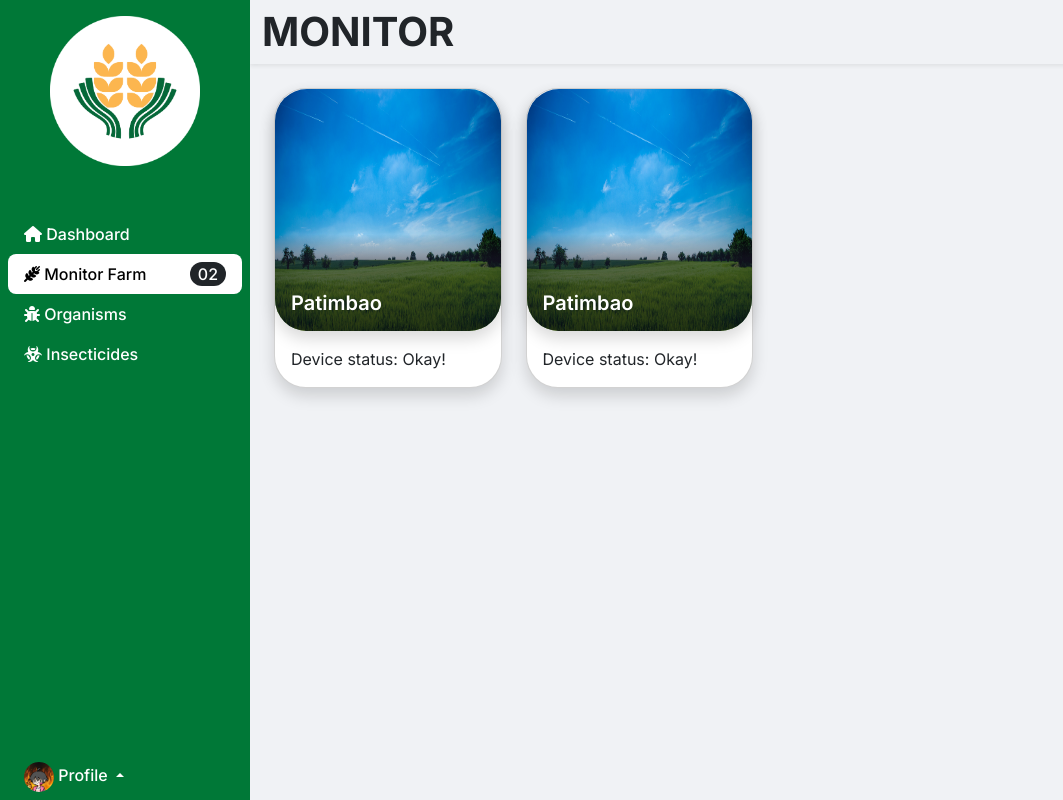
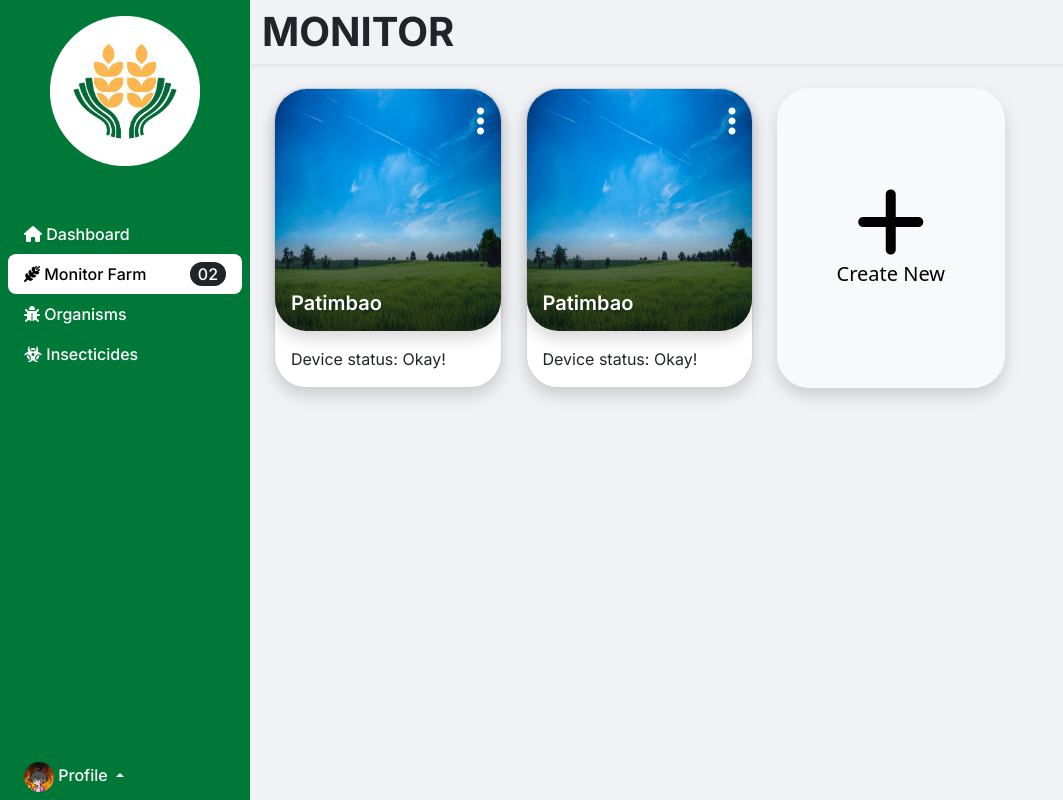
Before and after one commit to Gvtone/pest-advisor, a Flask app: page /monitor in a window 1280 px wide. Shown: the whole page, without its empty margins (0-1063 px from the left). Run offline with Flask 3, Linux system fonts and the light colour scheme; some libraries are stand-ins or nearby versions.

Commit message:
Updated Farm Cards

```diff
--- a/static/styles.css
+++ b/static/styles.css
@@ -102,6 +102,15 @@
     left: 0;
 }
 
+.card-img-top {
+    min-width: 100%;
+    min-height: 100%;
+}
+
+.dropdown-toggle::after {
+    content: none;
+}
+
 @media(max-width: 820px) {
     #side_nav {
         display: none;
--- a/templates/monitor.html
+++ b/templates/monitor.html
@@ -7,7 +7,8 @@
 
 {% block main %}
 <div class="row" id="monitor-content">
-  <div class="col-sm-12 col-md-4 col-lg-3">
+  <div class="col-12 col-md-4 col-lg-3">
+    <a href="#" class="text-decoration-none">
       <div class="card mb-4 rounded-5 shadow">
         <div class="d-flex rounded-5 shadow flex-grow-1 position-relative">
           <img src="./static/images/farm_img.jpg" class="card-img-top rounded-5">
@@ -15,13 +16,29 @@
             <h5 class="card-title text-white position-absolute z-1 bottom-0 pb-2">Patimbao</h5>
             <div class="img-overlay-gradient rounded-5"></div>
           </div>
+
+          <div class="dropdown m-3" style="position: absolute; right: 0;">
+            <a class="dropdown-toggle text-decoration-none" href="#" role="button" data-bs-toggle="dropdown" aria-expanded="false">
+              <i class="fa-solid fa-ellipsis-vertical" style="color: #ffffff; font-size: 2rem;"></i>
+            </a>
+
+            <ul class="dropdown-menu rounded-1">
+              <li><a class="dropdown-item" href="#">Rename</a></li>
+              <li><a class="dropdown-item" href="#">Change Picture</a></li>
+              <li><hr class="dropdown-divider"></li>
+              <li><a class="dropdown-item" href="#">Delete</a></li>
+            </ul>
           </div>
+        </div>
+
         <div class="card-body flex-shrink-1 p-3">
           <p class="card-text">Device status: Okay!</p>
         </div>
       </div>
+    </a>
   </div>
-  <div class="col-sm-12 col-md-4 col-lg-3">
+  <div class="col-12 col-md-4 col-lg-3">
+    <a href="#" class="text-decoration-none">
       <div class="card mb-4 rounded-5 shadow">
         <div class="d-flex rounded-5 shadow flex-grow-1 position-relative">
           <img src="./static/images/farm_img.jpg" class="card-img-top rounded-5">
@@ -29,13 +46,35 @@
             <h5 class="card-title text-white position-absolute z-1 bottom-0 pb-2">Patimbao</h5>
             <div class="img-overlay-gradient rounded-5"></div>
           </div>
+
+          <div class="dropdown m-3" style="position: absolute; right: 0;">
+            <a class="dropdown-toggle text-decoration-none" href="#" role="button" data-bs-toggle="dropdown" aria-expanded="false">
+              <i class="fa-solid fa-ellipsis-vertical" style="color: #ffffff; font-size: 2rem;"></i>
+            </a>
+
+            <ul class="dropdown-menu rounded-1">
+              <li><a class="dropdown-item" href="#">Rename</a></li>
+              <li><a class="dropdown-item" href="#">Change Picture</a></li>
+              <li><hr class="dropdown-divider"></li>
+              <li><a class="dropdown-item" href="#">Delete</a></li>
+            </ul>
           </div>
+        </div>
+
         <div class="card-body flex-shrink-1 p-3">
           <p class="card-text">Device status: Okay!</p>
         </div>
       </div>
+    </a>
   </div>
-
+  <div class="col-12 col-md-4 col-lg-3">
+    <div class="d-grid" style="min-height: 300px;">
+      <button type="button" class="btn btn-light align-items-center rounded-5 shadow">
+        <i class="fa-solid fa-plus" style="font-size: 5rem;"></i>
+        <h5>Create New</h5>
+      </button>
+    </div>
+  </div>
 
 </div>
 {% endblock%}
```
Lines whose indentation alone changed are shown as unchanged.
